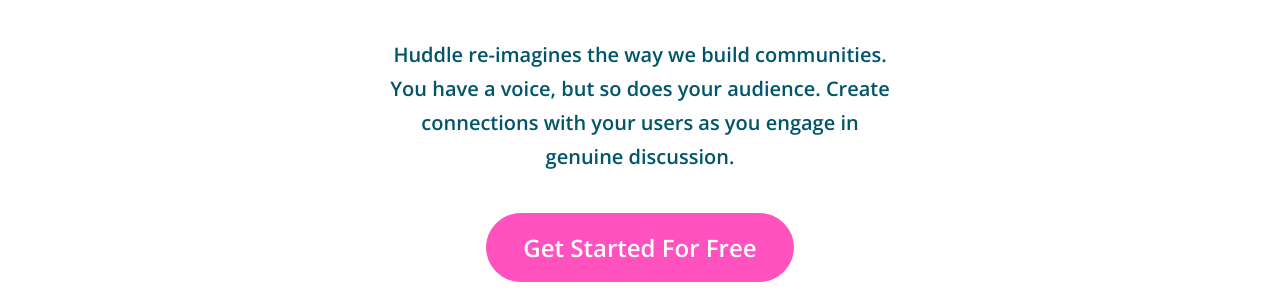
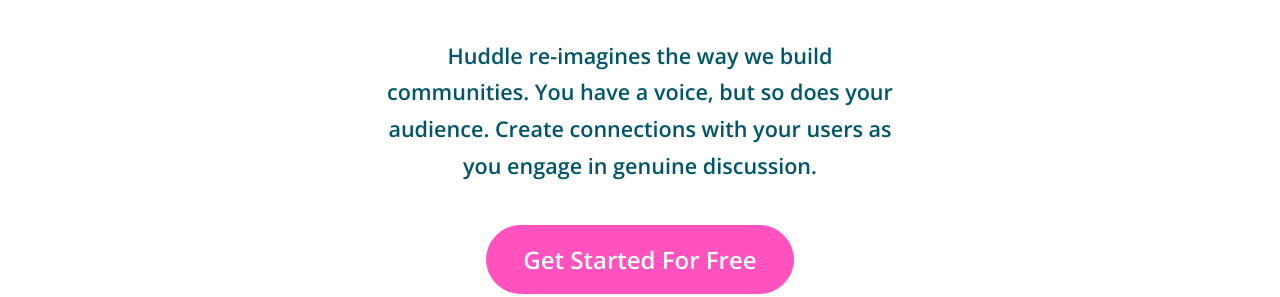
Before and after one commit to KasunKX/huddlelandingpage, a plain HTML site: page index.html in a window 1280 px wide. Shown: the part 503-800 px from the top of the page. Drawn offline with nearby package versions, Linux system fonts and the light colour scheme.

Commit message:
Update styles.css

```diff
--- a/styles.css
+++ b/styles.css
@@ -83,7 +83,7 @@
 h2.para{
    font-family: 'Open Sans', sans-serif;
    font-weight: 600;
-   font-size: 2.5vh;
+   font-size: 2.7vh;
    text-align: center;
    line-height: 170%;
    color: hsl(192, 98%, 21%);
```
